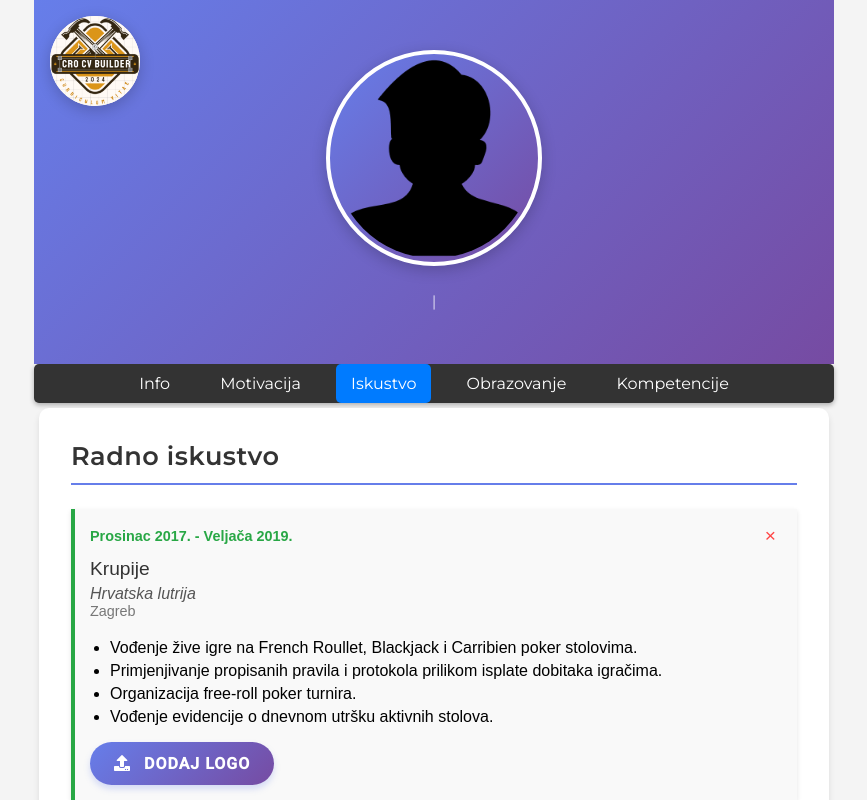
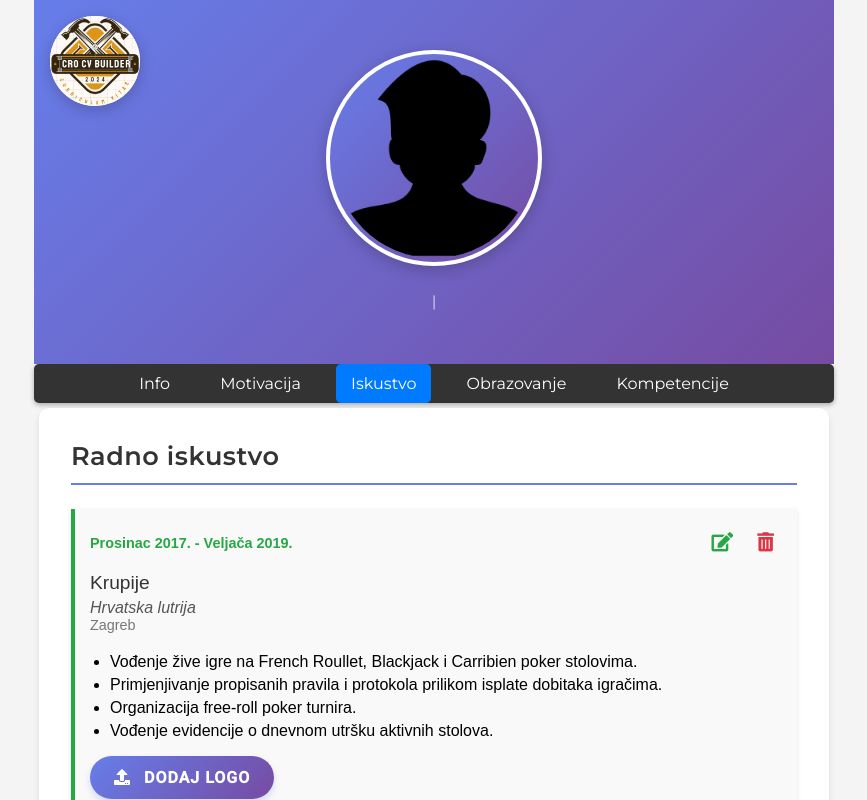
Before and after one commit to NotSpartan/zivotopis-batinic, an Angular app: page / in a window 1280 px wide. Both pictures are taken after a click on the link "Iskustvo". Shown: the top 800 px of the page, without its empty margins (206-1073 px from the left). Built offline with nearby package versions, Linux system fonts and the light colour scheme.

Commit message:
implementirana funckionalnost za edit i delete kartica unutar iskustvo komponente

```diff
--- a/src/app/iskustvo/iskustvo.component.css
+++ b/src/app/iskustvo/iskustvo.component.css
@@ -33,6 +33,7 @@
   padding: 15px;
   margin-bottom: 20px;
   box-shadow: 0 2px 5px rgba(0,0,0,0.1);
+  position: relative;
 }
 
 .experience-header {
@@ -46,6 +47,41 @@
   font-weight: bold;
   color: #28a745;
   font-size: 0.9rem;
+}
+
+.experience-controls {
+  display: flex;
+  gap: 0.5rem;
+}
+
+.icon-button {
+  background: none;
+  border: none;
+  cursor: pointer;
+  font-size: 1.2rem;
+  color: #6c757d;
+  transition: color 0.3s, transform 0.3s;
+  padding: 8px;
+}
+
+.icon-button:hover {
+  transform: translateY(-2px);
+}
+
+.edit-button {
+  color: #28a745;
+}
+
+.edit-button:hover {
+  color: #218838;
+}
+
+.delete-button {
+  color: #dc3545;
+}
+
+.delete-button:hover {
+  color: #c82333;
 }
 
 .position {
@@ -74,14 +110,6 @@
   margin-bottom: 5px;
 }
 
-.remove-btn {
-  background: none;
-  border: none;
-  color: #ff4444;
-  font-size: 1.2em;
-  cursor: pointer;
-}
-
 .company-info {
   display: flex;
   align-items: center;
@@ -93,6 +121,7 @@
   height: 100px;
   margin-right: 20px;
   border-radius: 50%;
+  overflow: hidden;
 }
 
 .company-icon img {
@@ -147,7 +176,7 @@
   display: none;
 }
 
-.add-experience {
+.add-experience, .edit-experience {
   margin-top: 30px;
   background-color: #f0f0f0;
   padding: 20px;
@@ -233,6 +262,21 @@
   box-shadow: 0 2px 4px rgba(102, 126, 234, 0.25);
 }
 
+.edit-controls {
+  display: flex;
+  justify-content: flex-end;
+  gap: 1rem;
+  margin-top: 1rem;
+}
+
+.remove-btn {
+  background: none;
+  border: none;
+  color: #ff4444;
+  font-size: 1.2em;
+  cursor: pointer;
+}
+
 @media (max-width: 600px) {
   .experience-container {
     padding: 1rem;
@@ -246,6 +290,11 @@
     padding: 10px;
   }
 
+  .company-icon {
+    width: 60px;
+    height: 60px;
+  }
+
   .action-button, .upload-button {
     padding: 0.6rem 1.2rem;
     font-size: 0.9rem;
--- a/src/app/iskustvo/iskustvo.component.html
+++ b/src/app/iskustvo/iskustvo.component.html
@@ -2,13 +2,20 @@
   <h2 class="subtitle">Radno iskustvo</h2>
 
   <div class="experience-list">
-    <div *ngFor="let experience of experiences(); let i = index" class="experience-item">
+    <div *ngFor="let experience of experiences()" class="experience-item">
       <div class="experience-header">
         <span class="date">
           {{ formatDateToHrv(experience.startDate) }} -
           {{ experience.endDate ? formatDateToHrv(experience.endDate) : 'Trenutno' }}
         </span>
-        <button class="remove-btn" (click)="removeExperience(i)">×</button>
+        <div class="experience-controls">
+          <button (click)="startEditing(experience)" class="icon-button edit-button">
+            <i class="fas fa-edit"></i>
+          </button>
+          <button (click)="removeExperience(experience.id)" class="icon-button delete-button">
+            <i class="fas fa-trash-alt"></i>
+          </button>
+        </div>
       </div>
       <div class="company-info">
         <div *ngIf="experience.companyIcon" class="company-icon">
@@ -24,11 +31,33 @@
         <li *ngFor="let responsibility of experience.responsibilities">{{ responsibility }}</li>
       </ul>
       <div class="upload-icon">
-        <label for="icon-upload-{{i}}" class="action-button upload-button">
+        <label [for]="'icon-upload-' + experience.id" class="action-button upload-button">
           <i class="fas fa-upload"></i> Dodaj logo
         </label>
-        <input id="icon-upload-{{i}}" type="file" (change)="onFileSelected($event, experience)" accept="image/*">
+        <input [id]="'icon-upload-' + experience.id" type="file" (change)="onFileSelected($event, experience)" accept="image/*">
       </div>
+    </div>
+  </div>
+
+  <div *ngIf="editingExperience" class="edit-experience">
+    <input [(ngModel)]="editingExperience.startDate" placeholder="Početni datum (MM.GGGG)" class="experience-input">
+    <input [(ngModel)]="editingExperience.endDate" placeholder="Završni datum (MM.GGGG ili prazno za trenutno)" class="experience-input">
+    <input [(ngModel)]="editingExperience.position" placeholder="Pozicija" class="experience-input">
+    <input [(ngModel)]="editingExperience.company" placeholder="Tvrtka" class="experience-input">
+    <input [(ngModel)]="editingExperience.location" placeholder="Lokacija" class="experience-input">
+    <div class="add-responsibility">
+      <input [(ngModel)]="newResponsibility" placeholder="Dodaj odgovornost" class="experience-input">
+      <button (click)="addResponsibility()" class="action-button">Dodaj</button>
+    </div>
+    <ul class="new-responsibilities">
+      <li *ngFor="let responsibility of editingExperience.responsibilities; let i = index">
+        {{ responsibility }}
+        <button class="remove-btn" (click)="removeResponsibility(i)">×</button>
+      </li>
+    </ul>
+    <div class="edit-controls">
+      <button (click)="saveEdit()" class="action-button">Spremi</button>
+      <button (click)="cancelEdit()" class="action-button">Odustani</button>
     </div>
   </div>
 
--- a/src/app/iskustvo/iskustvo.component.ts
+++ b/src/app/iskustvo/iskustvo.component.ts
@@ -4,6 +4,7 @@ import { FormsModule } from '@angular/forms';
 import { DataService } from '../services/data.service';
 
 interface Iskustvo {
+  id: number;
   startDate: string;
   endDate: string;
   position: string;
@@ -32,6 +33,7 @@ export class IskustvoComponent {
 
   experiences = signal<Iskustvo[]>([
     {
+      id: 1,
       startDate: '12.2017',
       endDate: '02.2019',
       position: 'Krupije',
@@ -45,6 +47,7 @@ export class IskustvoComponent {
       ]
     },
     {
+      id: 2,
       startDate: '01.2016',
       endDate: '01.2017',
       position: 'Viši stručni suradnik za protokol',
@@ -58,6 +61,7 @@ export class IskustvoComponent {
       ]
     },
     {
+      id: 3,
       startDate: '05.2014',
       endDate: '04.2015',
       position: 'Zamjenik poslovođe',
@@ -72,6 +76,7 @@ export class IskustvoComponent {
   ]);
 
   newExperience: Iskustvo = {
+    id: 0,
     startDate: '',
     endDate: '',
     position: '',
@@ -81,33 +86,67 @@ export class IskustvoComponent {
     companyIcon: ''
   };
   newResponsibility: string = '';
+  editingExperience: Iskustvo | null = null;
 
   addExperience() {
+    if (this.newExperience.startDate && this.newExperience.position && this.newExperience.company && this.newExperience.location) {
+      const newId = Math.max(...this.experiences().map(e => e.id), 0) + 1;
       this.experiences.update(experiences => {
-      const updatedExperiences = [...experiences, { ...this.newExperience, responsibilities: [...this.newExperience.responsibilities] }];
+        const updatedExperiences = [...experiences, { ...this.newExperience, id: newId, responsibilities: [...this.newExperience.responsibilities] }];
         this.dataService.setExperienceData(updatedExperiences);
         return updatedExperiences;
       });
-    this.newExperience = { startDate: '', endDate: '', position: '', company: '', location: '', responsibilities: [], companyIcon: '' };
+      this.newExperience = { id: 0, startDate: '', endDate: '', position: '', company: '', location: '', responsibilities: [], companyIcon: '' };
+      this.newResponsibility = '';
+    }
   }
 
-  removeExperience(index: number) {
+  removeExperience(id: number) {
     this.experiences.update(experiences => {
-      const updatedExperiences = experiences.filter((_, i) => i !== index);
+      const updatedExperiences = experiences.filter(e => e.id !== id);
       this.dataService.setExperienceData(updatedExperiences);
       return updatedExperiences;
     });
   }
 
+  startEditing(experience: Iskustvo) {
+    this.editingExperience = { ...experience, responsibilities: [...experience.responsibilities] };
+  }
+
+  saveEdit() {
+    if (this.editingExperience) {
+      this.experiences.update(experiences => {
+        const updatedExperiences = experiences.map(e =>
+          e.id === this.editingExperience!.id ? this.editingExperience! : e
+        );
+        this.dataService.setExperienceData(updatedExperiences);
+        return updatedExperiences;
+      });
+      this.editingExperience = null;
+    }
+  }
+
+  cancelEdit() {
+    this.editingExperience = null;
+  }
+
   addResponsibility() {
     if (this.newResponsibility.trim()) {
+      if (this.editingExperience) {
+        this.editingExperience.responsibilities.push(this.newResponsibility.trim());
+      } else {
         this.newExperience.responsibilities.push(this.newResponsibility.trim());
+      }
       this.newResponsibility = '';
     }
   }
 
   removeResponsibility(index: number) {
+    if (this.editingExperience) {
+      this.editingExperience.responsibilities.splice(index, 1);
+    } else {
       this.newExperience.responsibilities.splice(index, 1);
+    }
   }
 
   onFileSelected(event: Event, experience: Iskustvo) {
```
Lines whose indentation alone changed are shown as unchanged.
